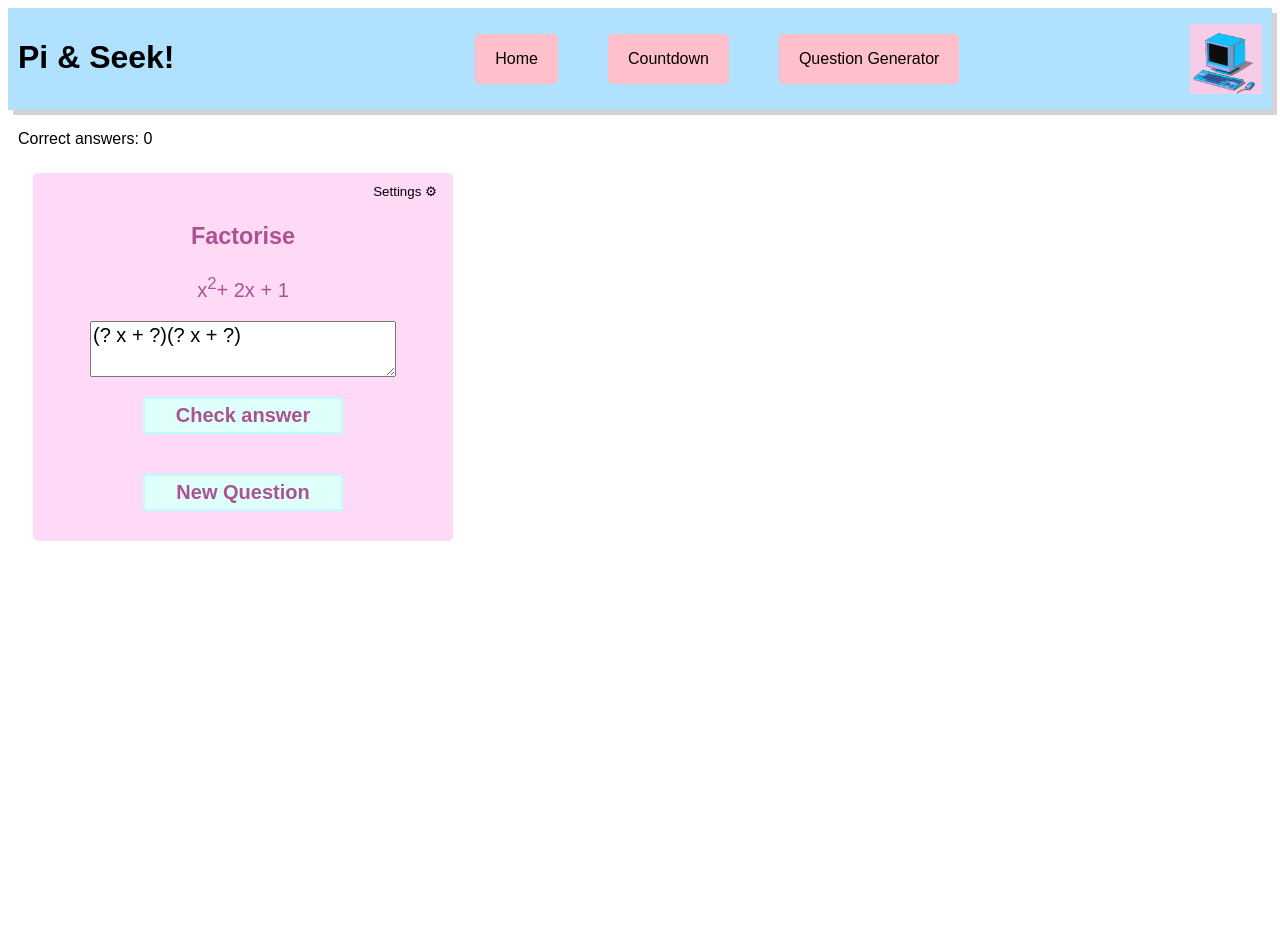
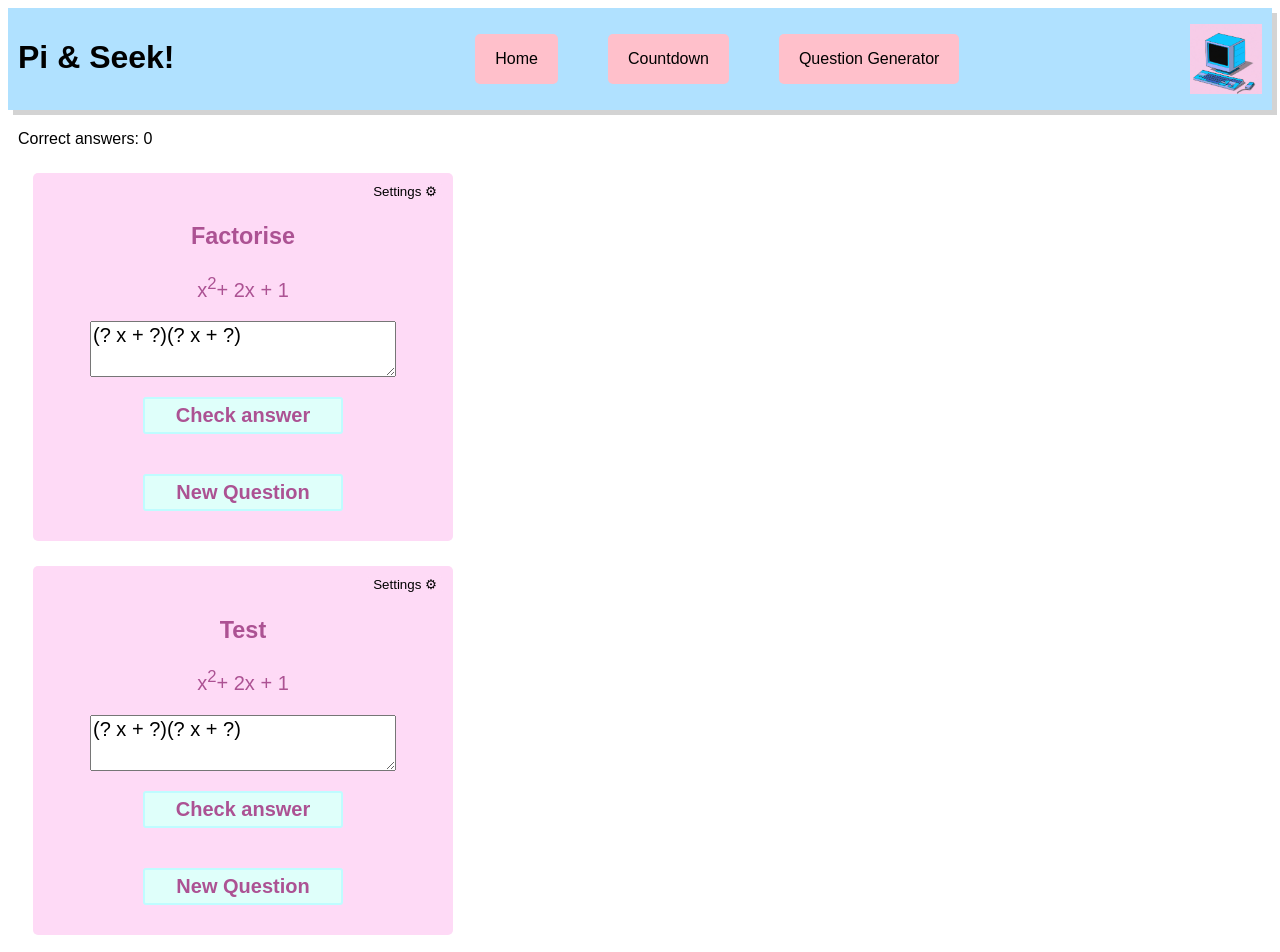
Before and after one commit to liamonk/RealApps, a React (Vite) app: page /question-generator in a window 1280 px wide. Shown: the top 952 px of the page. Before the commit the page ends 800 px from the top, so only its background shows below. Built offline with nearby package versions, Linux system fonts and the light colour scheme; a web font is replaced by a local one.

Commit message:
starting to refactor card component in question generator to take question and answer functions as props

```diff
--- /dev/null
+++ b/src/components/question-generator/QuestionCard.tsx
@@ -0,0 +1,197 @@
+import React from "react";
+import { StyledView } from "./CardStyles";
+import { StyledButton } from "./CardStyles";
+import { StyledTextArea } from "./CardStyles";
+import { StyledSettingsButton } from "./CardStyles";
+import {StyledSettingsContainer} from "./CardStyles";
+import { MathHelper } from "../../mathHelper";
+
+export const QuestionCard=(props : any)=> {
+  const [questionCoefficents, setQuestionCoefficents] = React.useState([
+    1, 2, 1,
+  ]);
+  const [userAnswer, setUserAnswer] = React.useState("(? x + ?)(? x + ?)");
+  const [correct, setCorrect] = React.useState(false);
+  const [incorrect, setIncorrect] = React.useState(false);
+  const [questionCompleted, setQuestionCompleted] = React.useState(false);
+  const [correctAnswer, setCorrectAnswer] = React.useState(["(x+1)(x+1)", ""]);
+  const [settings, setSettings] = React.useState({
+    aGreaterOne: false,
+    negativeCoefficents: false,
+    showSettings: false,
+  });
+  const updateCount = () => {
+    const updatedCount = props.count + 1;
+    props.onUpdateCount(updatedCount);
+  };
+
+
+
+
+
+  function newQuestion() {
+    /* y = ax^2 + bx + c = h(dx + e)i(fx + g) */
+    let d = Math.abs(MathHelper.coefficentGenerator(settings.aGreaterOne ? 5 : 1));
+    let e = settings.negativeCoefficents
+      ? MathHelper.coefficentGenerator(6)
+      : Math.abs(MathHelper.coefficentGenerator(6));
+    let f = Math.abs(MathHelper.coefficentGenerator(settings.aGreaterOne ? 2 : 1));
+    let g = settings.negativeCoefficents
+      ? MathHelper.coefficentGenerator(6)
+      : Math.abs(MathHelper.coefficentGenerator(6));
+    let a = d * f;
+    let b = d * g + e * f;
+    let c = e * g;
+    let h = 1;
+    let i = 1;
+    let firstBracketHCF = MathHelper.findHcf(d, e);
+    let secondBracketHCF = MathHelper.findHcf(f, g);
+    if (firstBracketHCF != 1) {
+      h = firstBracketHCF;
+    }
+    if (secondBracketHCF != 1) {
+      i = secondBracketHCF;
+    }
+    let solution1 = `${h != 1 ? h : ""}${i != 1 ? i : ""}(${d / h}x+${e / h})(${
+      f / i
+    }x+${g / i})`
+      .replace(/\+\-/g, "-")
+      .replace(/1x/g, "x")
+      .replace(/ /g, "");
+    let solution2 = `${h != 1 ? h : ""}${i != 1 ? i : ""}(${f / i}x+${g / i})(${
+      d / h
+    }x+${e / h})`
+      .replace(/\+\-/g, "-")
+      .replace(/1x/g, "x")
+      .replace(/ /g, "");
+    setCorrectAnswer([solution1, solution2]);
+    setQuestionCoefficents([a, b, c]);
+    setCorrect(false);
+    setIncorrect(false);
+    setUserAnswer("( x + )( x + )");
+    setQuestionCompleted(false);
+  }
+
+  const checkAnswer = () => {
+    setUserAnswer((prevAnswer) => {
+      let modifiedAnswer = prevAnswer
+        .replace(/ /g, "")
+        .replace(/\+\-/g, "-")
+        .replace(/\b1x\b/g, "x");
+
+      for (let i=0; i< correctAnswer.length;i++ ){
+        if (
+        modifiedAnswer == correctAnswer[i]
+      ) {
+        setCorrect(true);
+        setIncorrect(false);
+        setQuestionCompleted(true);
+        {break}
+        questionCompleted ? {} : updateCount();
+      } else {
+        setIncorrect(true);
+        setCorrect(false);
+      }}
+
+      return modifiedAnswer;
+    });
+    console.log("correctAnswer " + correctAnswer[0] + "=" + correctAnswer[1]);
+  };
+
+  function handleAnswerChange(event : any) {
+    setUserAnswer(event.target.value);
+  }
+
+  function showSettings() {
+    setSettings((prevSettings) => ({
+      ...prevSettings,
+      showSettings: !prevSettings.showSettings,
+    }));
+  }
+
+  /*
+  const handleSettingsChange = (settingToChange) => {
+    setSettings((prevSettings) => ({
+      ...prevSettings,
+      [settingToChange]: !prevSettings[settingToChange],
+    }));
+  };
+*/
+
+  const handleANegativeSettingsChange = () => {
+    setSettings((prevSettings) => ({
+      ...prevSettings,
+      aGreaterOne: !prevSettings.aGreaterOne,
+    }));
+  };
+
+  const handleNegativeCoefficentsSettingsChange = () => {
+    setSettings((prevSettings) => ({
+      ...prevSettings,
+      negativeCoefficents: !prevSettings.negativeCoefficents,
+    }));
+  };
+
+  let firstSign = "";
+  if (questionCoefficents[1] >= 0) {
+    firstSign = "+";
+  } else {
+    firstSign = "";
+  }
+
+  let secondSign = "";
+  if (questionCoefficents[2] >= 0) {
+    secondSign = "+";
+  } else {
+    secondSign = "";
+  }
+  return (
+    <StyledView>
+      <StyledSettingsButton onClick={showSettings}>
+        Settings ⚙
+      </StyledSettingsButton>
+      <span>
+        {settings.showSettings ? (
+          <StyledSettingsContainer>
+            <StyledButton
+              style={{ height: "30px" }}
+              onClick={handleANegativeSettingsChange}
+            >
+              {settings.aGreaterOne ? "a > 1" : "a = 1"}
+            </StyledButton>
+            <StyledButton
+              style={{ height: "30px" }}
+              onClick={handleNegativeCoefficentsSettingsChange}
+            >
+              negatives {settings.negativeCoefficents ? "✓" : "☓"}
+            </StyledButton>
+          </StyledSettingsContainer>
+        ) : (
+          ""
+        )}
+      </span>
+      <h3>Test</h3>
+
+      <span>
+        {`${questionCoefficents[0] != 1 ? questionCoefficents[0] : ""}x`}
+        <sup>2</sup>
+        {`${firstSign} ${
+          questionCoefficents[1] != 1 ? questionCoefficents[1] : ""
+        }x ${secondSign} ${questionCoefficents[2]}`}
+      </span>
+
+      <StyledTextArea
+        value={userAnswer}
+        onChange={handleAnswerChange}
+      ></StyledTextArea>
+
+      <StyledButton onClick={checkAnswer}>Check answer</StyledButton>
+      <StyledButton onClick={newQuestion}>New Question</StyledButton>
+
+      <span>
+        {correct ? "Well done!" : ""}
+        {incorrect ? "Try again!" : ""}
+      </span>
+    </StyledView>
+  );
+}
--- a/src/components/question-generator/QuestionGenerator.tsx
+++ b/src/components/question-generator/QuestionGenerator.tsx
@@ -1,5 +1,6 @@
 import React from "react";
 import FactoriseQuadratic from "./FactorisingQuadratic"
+import { QuestionCard } from "./QuestionCard";
 
 
 export const QuestionGenerator =()=>{
@@ -11,6 +12,7 @@ const [count, setCount] = React.useState(0);
         <>
         <div style={{ marginLeft: "10px" }}>Correct answers: {count}</div>
         <FactoriseQuadratic count={count} onUpdateCount={onUpdateCount} />
+        <QuestionCard count ={count} onUpdateCount={onUpdateCount}/>
         </>
     )
 }
```
